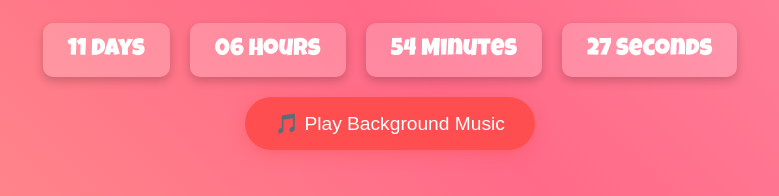
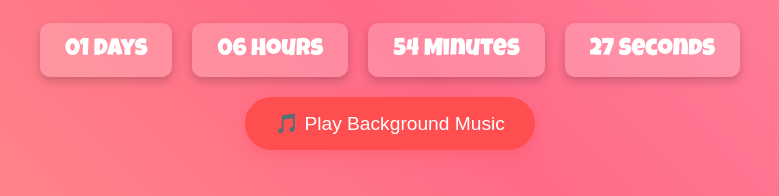
Before and after one commit to berohanprabhakar/burgerwebsite, a plain HTML site: page index.html in a window 1280 px wide. Shown: the part 360-556 px from the top of the page, 250-1029 px from the left. Drawn offline with nearby package versions, Linux system fonts and the light colour scheme.

Commit message:
update countdown timer event date to 2025-02-04

```diff
--- a/index.html
+++ b/index.html
@@ -135,7 +135,7 @@
 <script>
     // Countdown Timer
     function updateCountdown() {
-        const eventDate = new Date("2025-02-14T00:00:00"); // Set to Valentine's Day for now
+        const eventDate = new Date("2025-02-04T00:00:00"); // Set to Valentine's Day for now
         const now = new Date();
         const diff = eventDate - now;
 
```
